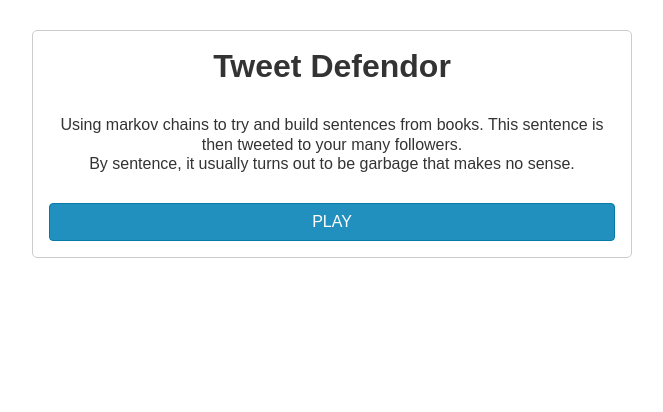
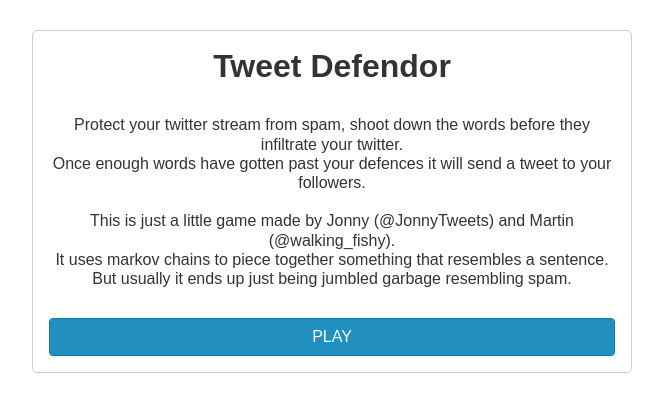
Before and after one commit to MartinBlackburn/Tweet-Defendor, a PHP site: page / in a window 1280 px wide. Shown: the top 412 px of the page, without its empty margins (308-971 px from the left). Run offline with PHP 8.4, Linux system fonts and the light colour scheme.

Commit message:
added better description

```diff
--- a/index.php
+++ b/index.php
@@ -15,8 +15,12 @@
 			<h1 class="title">Tweet Defendor</h1>
 
 			<div class="about">
-				Using markov chains to try and build sentences from books. This sentence is then tweeted to your many followers. <br />
-				By sentence, it usually turns out to be garbage that makes no sense.
+				Protect your twitter stream from spam, shoot down the words before they infiltrate your twitter.<br/>
+                Once enough words have gotten past your defences it will send a tweet to your followers.<br/>
+                <br/>
+                This is just a little game made by Jonny (@JonnyTweets) and Martin (@walking_fishy). <br/>
+                It uses markov chains to piece together something that resembles a sentence.<br />
+                But usually it ends up just being jumbled garbage resembling spam.
 			</div>
 
 			<a class="button play" href="/game.php">Play</a>
```
